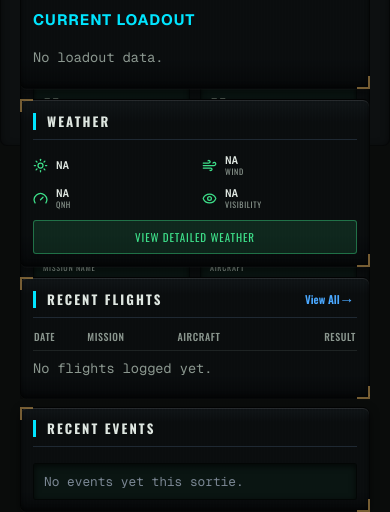
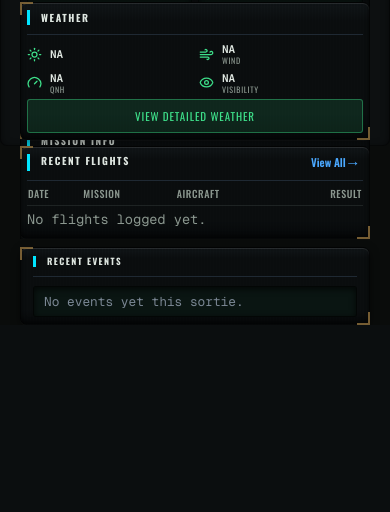
Before and after one commit to markyd17/MachLink, a Flask app: page / in a window 390 px wide. Shown: the part 849-1361 px from the top of the page. After the commit the page ends 1174 px from the top, so only its background shows below. Run offline with Flask 3, Linux system fonts and the light colour scheme; data that the repository does not hold is empty; some libraries are stand-ins or nearby versions.

Commit message:
Mission tab: remove scrollbar entirely, shrink Recent Events, cards adapt (#11)
Per explicit feedback: no scrollbar at all, want every card to actually
shrink with the window instead. #ops-tab-mission is now overflow:hidden
(a silent last-resort clip for a truly extreme window, never a visible
scrollbar) instead of overflow:auto + a styled scrollbar.

To make that safe (no scrollbar means anything that doesn't fit is just
gone, not reachable), extended the "shrink with the window" treatment
from just the map/row floors to the actual card internals: data-cell
padding, data-value/label font-sizes, card padding, panel-title sizes,
row/column gaps, and the flights-table's own padding all now clamp()
against min(vw, vh) - whichever of width or height is tighter wins -
instead of vw alone. Recalibrated the vh coefficients too: the previous
pass only started shrinking below ~700-800px window height, which left
very common sizes (1366x768, 1600x1000) needing more room than they had.

Also shrank Recent Events itself (explicit ask) - its own min-height
floor, its event-list's max-height, and its title all come down with a
short window now, which was previously sized as a nearly-fixed ~95-100px
regardless of the floors on everything else. It stays last in
#section-ops's own column (order:4), so shrinking it also pulls the
whole tab's visible bottom edge closer to the window's actual bottom
edge instead of leaving it floating with spare room above it.

Verified at 1920x700 (extreme - some silent bottom-row clipping, no
scrollbar, nothing overlaps), 1366x768 and 1600x1000 (both essentially
fit with zero or near-zero clipping, a big improvement over the previous
pass), 1280x720, and the 720px phone breakpoint (unaffected, still
reflows/stacks as before). No scrollbar renders at any tested size.

Co-authored-by: Claude Sonnet 5 <noreply@anthropic.com>

```diff
--- a/static/machlink_aviation_v5.css
+++ b/static/machlink_aviation_v5.css
@@ -549,6 +549,10 @@ header { background-color: var(--chassis); background-image: linear-gradient(180
   text-transform: uppercase !important;
   color: var(--ink) !important;
 }
+/* Scoped to the Mission cards specifically (not every .panel-title app-
+   wide) - their titles shrink with a short window too, same min(vw,vh)
+   idiom as the data cells they sit above. */
+.mission-card .panel-title { margin-bottom: clamp(4px, min(0.8vw, 0.8vh), 10px) !important; font-size: clamp(10px, min(1vw, 1vh), 13px) !important; }
 
 /* ---------- OPS ---------- */
 /* flex, not grid - this used to be display:grid with a fixed
@@ -608,7 +612,7 @@ header { background-color: var(--chassis); background-image: linear-gradient(180
   display: flex !important;
   gap: 6px !important;
   flex-wrap: wrap !important;
-  padding: 6px !important;
+  padding: clamp(3px, 0.5vh, 6px) !important;
 }
 /* DEFAULT: dark raised charcoal face (was missing entirely before -
    that's why these turned white: with no author background, the
@@ -635,9 +639,9 @@ header { background-color: var(--chassis); background-image: linear-gradient(180
   font-family: var(--font-display) !important;
   text-transform: uppercase !important;
   letter-spacing: .09em !important;
-  font-size: clamp(.62rem, .8vw, .78rem) !important;
+  font-size: clamp(.62rem, min(.8vw, .8vh), .78rem) !important;
   font-weight: 600 !important;
-  padding: clamp(6px, 0.9vw, 10px) clamp(10px, 1.6vw, 18px) !important;
+  padding: clamp(4px, min(0.9vw, 0.55vh), 10px) clamp(10px, 1.6vw, 18px) !important;
   cursor: pointer !important;
 }
 .ops-tab-btn:hover { color: var(--ink) !important; background-image: var(--btn-face-hover) !important; }
@@ -674,18 +678,13 @@ header { background-color: var(--chassis); background-image: linear-gradient(180
    Mission needs to fill the remaining Ops height for the map. [hidden]
    variants MUST come after the unqualified rule and win on specificity
    (id+attribute beats id alone) - same bug pattern flagged above. */
-#ops-tab-mission { display: flex !important; flex-direction: column !important; gap: 10px !important; overflow-y: auto !important; }
-/* A real, visible scrollbar - the floors above keep this from ever
-   scrolling at most window sizes now, but a genuinely short/cramped
-   window still can need it, and the OS-default scrollbar on this dark
-   theme is nearly invisible, which is exactly how "content is scrolled
-   out of view" reads as "something is covering the cards" instead (the
-   bug this was reported as). Thin and signal-tinted, same idiom as
-   every other real control in this file, not a generic gray bar. */
-#ops-tab-mission::-webkit-scrollbar { width: 8px; }
-#ops-tab-mission::-webkit-scrollbar-track { background: var(--bezel); }
-#ops-tab-mission::-webkit-scrollbar-thumb { background: var(--chassis-hi); border-radius: 4px; }
-#ops-tab-mission::-webkit-scrollbar-thumb:hover { background: var(--signal-dim); }
+/* No scrollbar, ever - explicitly rejected. Every card's own size is
+   instead made to actually shrink with the window (map/row floors and
+   card internals below all clamp() against vh as well as vw now), so
+   there's nothing left needing to scroll at any realistic window size.
+   overflow:hidden stays only as a silent last-resort clip for a
+   genuinely extreme window, never a visible scrollbar. */
+#ops-tab-mission { display: flex !important; flex-direction: column !important; gap: clamp(6px, min(1vw, 0.8vh), 10px) !important; overflow: hidden !important; }
 #ops-tab-mission[hidden] { display: none !important; }
 .ops-tab-panel[hidden] { display: none !important; }
 
@@ -740,8 +739,8 @@ header { background-color: var(--chassis); background-image: linear-gradient(180
 .mission-top-row {
   display: flex !important;
   gap: 10px !important;
-  flex: 3 0 clamp(260px, 46vh, 460px) !important;
-  min-height: clamp(260px, 46vh, 460px) !important;
+  flex: 3 0 clamp(220px, 40vh, 460px) !important;
+  min-height: clamp(220px, 40vh, 460px) !important;
 }
 .mission-map-col { flex: 1 1 auto !important; min-width: 0 !important; display: flex !important; flex-direction: column !important; padding: 8px !important; }
 /* No overflow-y:auto here on purpose - setting one gives this box an
@@ -766,8 +765,13 @@ header { background-color: var(--chassis); background-image: linear-gradient(180
    below scale down with it via their own clamp()s so nothing overflows
    as this narrows. Only the phone breakpoint actually stacks this under
    the map (see its own rule). */
-.mission-right-col { flex: 0 0 clamp(280px, 24vw, 400px) !important; min-width: 0 !important; display: flex !important; flex-direction: column !important; justify-content: space-between !important; gap: 10px !important; }
-.mission-card { padding: 12px !important; flex: 0 0 auto !important; }
+.mission-right-col { flex: 0 0 clamp(280px, 24vw, 400px) !important; min-width: 0 !important; display: flex !important; flex-direction: column !important; justify-content: space-between !important; gap: clamp(6px, min(1vw, 0.8vh), 10px) !important; }
+.mission-card { padding: clamp(6px, min(1vw, 0.8vh), 10px) !important; flex: 0 0 auto !important; }
+/* CURRENT LOADOUT's own h4 - the app-wide .checklist-title (used
+   everywhere from Hangar to Flight School) stays full-size there; only
+   scoped down here where it shares a short window's squeeze with the
+   rest of the Aircraft card. */
+.mission-aircraft-card .checklist-title { margin: clamp(4px, 0.6vh, 8px) 0 clamp(3px, 0.4vh, 6px) !important; font-size: clamp(9px, 0.8vh, 11px) !important; }
 /* Same flex-grow reasoning as .mission-top-row above - fills the room
    the removed placeholder banner used to leave blank instead of it, via
    grid-template-rows:1fr below (a plain grid row otherwise sizes to
@@ -775,14 +779,14 @@ header { background-color: var(--chassis); background-image: linear-gradient(180
    the cards rather than growing them - grid items default to
    align-self:stretch, so a `1fr` row genuinely makes all 3 cards taller,
    not just the row's own empty box). */
-.mission-bottom-row { display: grid !important; grid-template-columns: 1.3fr 1fr 1fr !important; grid-template-rows: 1fr !important; gap: 10px !important; flex: 2 0 auto !important; }
+.mission-bottom-row { display: grid !important; grid-template-columns: 1.3fr 1fr 1fr !important; grid-template-rows: 1fr !important; gap: clamp(6px, min(1vw, 0.8vh), 10px) !important; flex: 2 0 auto !important; }
 
 /* Make the map visually dominant, v0's recessed "screen" bezel - the
    Leaflet map itself (tiles/markers/zoom) is completely untouched, only
    its surrounding chrome changes. */
 .ops-map-home {
   flex: 1 1 auto !important;
-  min-height: clamp(200px, 38vh, 380px) !important;
+  min-height: clamp(170px, 33vh, 380px) !important;
   background: var(--screen) !important;
   border: 1px solid rgba(0,0,0,.7) !important;
   border-radius: var(--radius-md) !important;
@@ -888,20 +892,27 @@ header { background-color: var(--chassis); background-image: linear-gradient(180
    recessed-display look, not just the new cards. .data-label already
    gets this treatment (grouped with .detection-label/.ops-readout-label
    above), so only the grid/cell/value need it. */
-.data-grid { display: grid !important; grid-template-columns: repeat(2, 1fr) !important; gap: 8px 10px !important; }
+.data-grid { display: grid !important; grid-template-columns: repeat(2, 1fr) !important; gap: clamp(5px, min(0.7vw, 0.55vh), 8px) clamp(6px, min(0.9vw, 0.7vh), 10px) !important; }
 .data-grid.cols-3 { grid-template-columns: repeat(3, 1fr) !important; }
 .data-grid.cols-4 { grid-template-columns: repeat(4, 1fr) !important; }
+/* min() of a vw-based and a vh-based term, not just vw - a card's real
+   estate gets squeezed by either a narrower OR a shorter window, and
+   whichever is more constraining should win. This is what actually
+   makes the cards shrink bodily (not just get clipped) as the window
+   gets shorter, instead of relying solely on the outer row's own
+   min-height floor - that floor alone can't shrink a card's real
+   content below what its own padding/font-size demand. */
 .data-cell {
   border: 1px solid rgba(0,0,0,.55) !important;
   background: var(--screen) !important;
   border-radius: var(--radius-sm) !important;
-  padding: 7px 9px !important;
+  padding: clamp(4px, min(0.6vw, 0.42vh), 7px) clamp(6px, min(0.9vw, 0.55vh), 9px) !important;
   box-shadow: inset 0 2px 5px rgba(0,0,0,.6) !important;
 }
 .data-cell.span-2 { grid-column: span 2 !important; }
 .data-value {
   font-family: var(--font-mono) !important;
-  font-size: clamp(14px, 1.4vw, 19px) !important;
+  font-size: clamp(12px, min(1.4vw, 1.5vh), 19px) !important;
   font-weight: 600 !important;
   color: var(--signal) !important;
   text-shadow: 0 0 8px rgba(62,224,138,.3) !important;
@@ -912,9 +923,9 @@ header { background-color: var(--chassis); background-image: linear-gradient(180
 .data-value.ink-faint { color: var(--ink-faint) !important; text-shadow: none !important; }
 /* Mission Info's cells hold short text, not big numerics - the mockup's
    own DataCell/InfoField distinction. */
-.mission-card .data-grid.cols-3 .data-value { font-size: clamp(10px, 1vw, 13px) !important; text-transform: none !important; }
+.mission-card .data-grid.cols-3 .data-value { font-size: clamp(9px, min(1vw, 1.1vh), 13px) !important; text-transform: none !important; }
 .mission-card .data-grid.cols-3 .detection-value-row { min-height: 0 !important; }
-.mission-info-substatus { margin-top: 2px !important; font-size: 11px !important; color: var(--ink-dim) !important; }
+.mission-info-substatus { margin-top: 2px !important; font-size: clamp(8px, min(0.7vw, 1.3vh), 11px) !important; color: var(--ink-dim) !important; }
 
 /* Flight Data's fuel bar - a real percentage-width fill, not decoration -
    see updateOpsSituationalAwareness()'s own opsFuelBarFill.style.width. */
@@ -936,7 +947,7 @@ header { background-color: var(--chassis); background-image: linear-gradient(180
 .mission-aircraft-card { display: flex !important; flex-direction: column !important; }
 .mission-aircraft-name {
   font-family: var(--font-display) !important;
-  font-size: clamp(16px, 1.6vw, 22px) !important;
+  font-size: clamp(14px, min(1.6vw, 1.7vh), 22px) !important;
   font-weight: 700 !important;
   color: var(--ink) !important;
   letter-spacing: .04em !important;
@@ -946,7 +957,7 @@ header { background-color: var(--chassis); background-image: linear-gradient(180
 .mission-aircraft-card #ops-loadout-content { max-height: 130px !important; overflow-y: auto !important; }
 
 .mission-weather-card #mission-weather-theatre { color: var(--ink-dim) !important; font-size: 11px !important; text-transform: none !important; letter-spacing: 0 !important; margin-left: 6px !important; }
-.mission-wx-grid { display: grid !important; grid-template-columns: repeat(2, 1fr) !important; gap: 10px 14px !important; margin: 4px 0 10px !important; }
+.mission-wx-grid { display: grid !important; grid-template-columns: repeat(2, 1fr) !important; gap: clamp(6px, min(0.8vw, 0.8vh), 10px) clamp(8px, min(1.1vw, 1.1vh), 14px) !important; margin: 4px 0 clamp(5px, min(0.8vw, 0.8vh), 10px) !important; }
 .mission-wx-row { display: flex !important; align-items: center !important; gap: 8px !important; color: var(--signal) !important; }
 .mission-wx-row svg { width: clamp(15px, 1.5vw, 20px) !important; height: clamp(15px, 1.5vw, 20px) !important; flex: none !important; }
 .mission-wx-row > div { display: flex !important; flex-direction: column !important; line-height: 1.2 !important; }
@@ -992,7 +1003,7 @@ header { background-color: var(--chassis); background-image: linear-gradient(180
 .mission-flights-table { width: 100% !important; border-collapse: collapse !important; font-family: var(--font-mono) !important; font-size: clamp(9px, 0.85vw, 11.5px) !important; }
 .mission-flights-table th {
   text-align: left !important;
-  padding-bottom: 6px !important;
+  padding-bottom: clamp(2px, 0.4vh, 6px) !important;
   font-family: var(--font-display) !important;
   font-size: 10px !important;
   text-transform: uppercase !important;
@@ -1002,24 +1013,41 @@ header { background-color: var(--chassis); background-image: linear-gradient(180
   border-bottom: 1px solid var(--line) !important;
 }
 .mission-flights-table th.mission-flights-result, .mission-flights-table td.mission-flights-result { text-align: right !important; }
-.mission-flights-table td { padding: 7px 0 !important; color: var(--ink); border-bottom: 1px solid rgba(255,255,255,.05) !important; }
+.mission-flights-table td { padding: clamp(3px, min(0.6vw, 0.55vh), 7px) 0 !important; color: var(--ink); border-bottom: 1px solid rgba(255,255,255,.05) !important; }
 .mission-flights-table tr:last-child td { border-bottom: 0 !important; }
 .mission-flights-row { cursor: pointer !important; }
 .mission-flights-row:hover td:not(.mission-flights-result) { color: var(--signal) !important; }
 
-.ops-events-panel { order: 4 !important; min-height: 95px !important; padding: 11px 12px !important; }
+/* Shrunk and given a smaller, fluid floor (was a flat 95px) - real
+   estate this tab needed back for the map/cards above, per explicit
+   feedback: a live event ticker doesn't need as much permanent height
+   as a whole extra card, especially once it's actually empty ("No
+   events yet this sortie."). Sits at order:4, last in #section-ops's
+   own column, so shrinking it also pulls it - and the bottom edge of
+   the whole tab - closer to the window's own bottom edge instead of
+   leaving it floating with room to spare above it. */
+.ops-events-panel { order: 4 !important; min-height: clamp(40px, 5vh, 62px) !important; padding: clamp(5px, 0.8vh, 9px) 12px !important; }
+/* Its own title, not the untouched app-wide .panel-title default -
+   shrinks with a short window same as the card titles above it do, so
+   the panel's real (content-driven) height actually comes down instead
+   of just its min-height floor, which a title alone can already exceed. */
+.ops-events-panel .panel-title { margin-bottom: clamp(2px, 0.5vh, 6px) !important; font-size: clamp(9px, 0.85vh, 12px) !important; }
 /* A distinct recessed display well, not lines drawn straight onto the
    panel's own raised chassis background - same --screen/--bezel
-   treatment as the map/kneeboard/checklist wells elsewhere. */
+   treatment as the map/kneeboard/checklist wells elsewhere. Its own
+   overflow:auto is unrelated to the "no scrollbar" feedback above - a
+   real, potentially-long combat-event history genuinely benefits from
+   scrolling through it, unlike the Mission tab's cards, which now just
+   shrink instead of ever needing to. */
 #ops-events-list {
-  max-height: 120px !important;
+  max-height: clamp(28px, 4.5vh, 56px) !important;
   overflow: auto !important;
   background: var(--screen) !important;
   border: 1px solid rgba(0,0,0,.7) !important;
   border-radius: var(--radius-sm) !important;
   box-shadow: inset 0 2px 6px rgba(0,0,0,.7) !important;
-  padding: 8px 10px !important;
-  margin-top: 6px !important;
+  padding: clamp(4px, 0.6vh, 6px) 10px !important;
+  margin-top: 4px !important;
 }
 
 /* Hook warning/cautions become avionics annunciators. */
```
